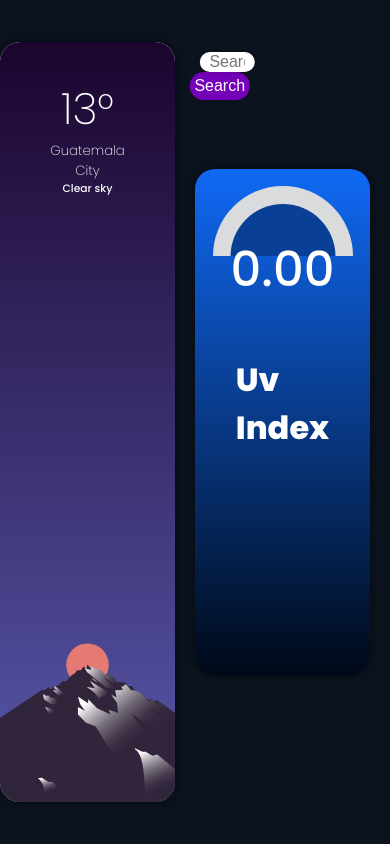
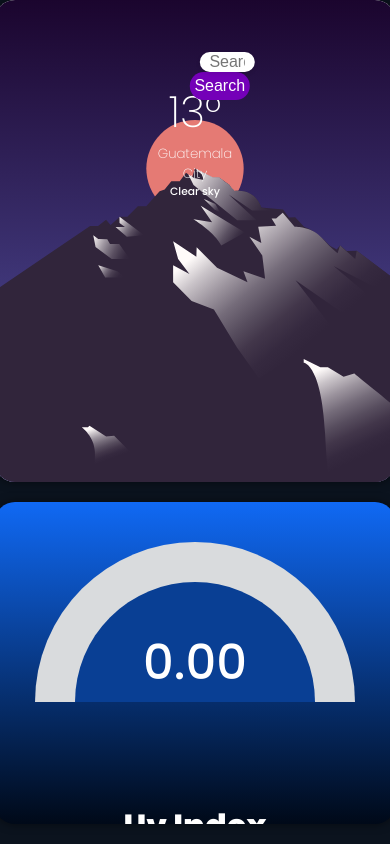
Before and after one commit to gusanitor8/stw_proyecto2, a React (Create React App) app: page / in a window 390 px wide. Built offline with nearby package versions, Linux system fonts and the light colour scheme; no server answers.

Commit message:
final, se me habia olvidado darle push pero es la version de firebase

```diff
--- a/src/App.css
+++ b/src/App.css
@@ -8,3 +8,17 @@
     align-items: center;
     font-family: var(--font-family);
 }
+
+@media (max-width: 500px) {
+    .content{
+        /* dimensions */
+        height: 100%;
+
+        /* positioning */
+        display: flex;
+        justify-content: center;
+        align-items: center;
+        flex-direction: column;
+        font-family: var(--font-family);
+    }
+  }
--- a/src/components/Temperature.css
+++ b/src/components/Temperature.css
@@ -31,3 +31,13 @@
     font-weight: 500;
     text-align: center;
 }
+
+@media (max-width: 768px) {
+    .temperature-container .temperature-current{
+        font-weight: 300;
+        font-size: 2.7em;
+        text-align: center;
+        margin:0;
+        margin-bottom: 0px;
+    }
+}
--- a/src/components/UvWidget.css
+++ b/src/components/UvWidget.css
@@ -81,9 +81,18 @@
 
 @media (max-width: 768px) {
   .uv-index-number {
-    top: 20%;
+    top: 50%;
     left: 50%;
     transform: translate(-50%, -50%);
     font-size: 300%;
   }
+
+  .uv-widget-container h1{
+    margin-top: 100px;
+    color: white;
+    position: absolute;
+    left: 50%;
+    transform: translateX(-50%);
+    margin-bottom: -50px;
+  }
 }
```
